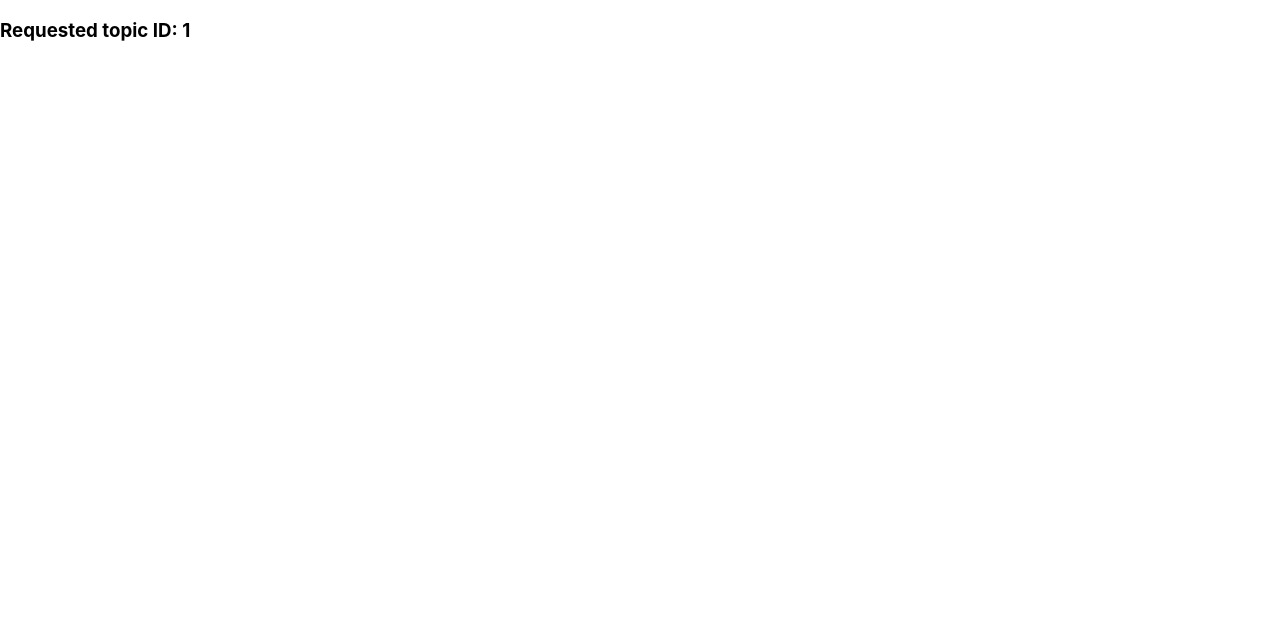
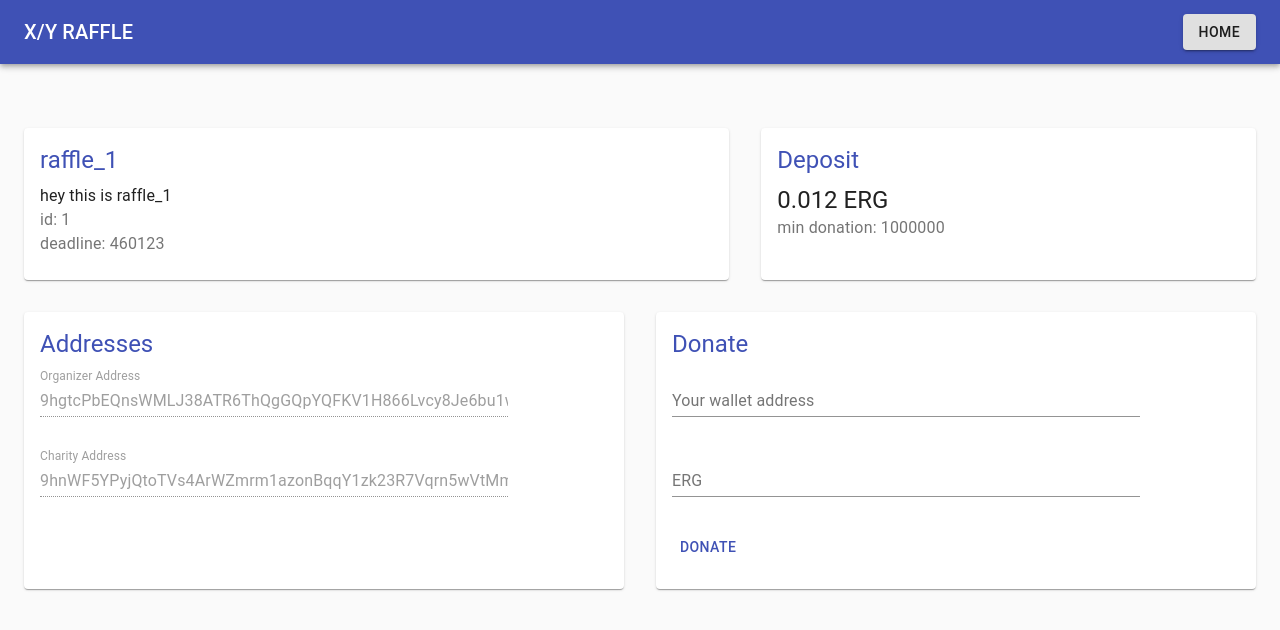
Before and after one commit to ErgoRaffle/raffle-frontend-v1, a React (Create React App) app: page /raffle/1 in a window 1280 px wide. Shown: the top 630 px of the page. Built offline with nearby package versions, Linux system fonts and the light colour scheme.

Commit message:
add raffle info page, some improvments in home and createRaffle page

```diff
--- a/src/App.js
+++ b/src/App.js
@@ -18,6 +18,7 @@ import {
 } from "react-router-dom";
 
 import Home from './home';
+import Raffle from './raffle';
 import CreateRaffle from './createRaffle';
 
 export function Copyright() {
@@ -52,8 +53,3 @@ export default function App() {
     </Router>
   );
 }
-
-function Raffle() {
-    let { id } = useParams();
-    return <h3>Requested topic ID: {id}</h3>;
-}
--- a/src/createRaffle.js
+++ b/src/createRaffle.js
@@ -1,4 +1,6 @@
 import React from 'react';
+import AppBar from '@material-ui/core/AppBar';
+import Toolbar from '@material-ui/core/Toolbar';
 import Avatar from '@material-ui/core/Avatar';
 import Button from '@material-ui/core/Button';
 import CssBaseline from '@material-ui/core/CssBaseline';
@@ -78,6 +80,14 @@ export default function CreateRaffle() {
     };
 
   return (
+    <React.Fragment>
+    <AppBar position="relative">
+    <Toolbar>
+        <Typography variant="h6" color="inherit" noWrap className={classes.title}>
+        X/Y RAFFLE
+        </Typography>
+    </Toolbar>
+    </AppBar>
     <Container component="main" maxWidth="xs">
       <CssBaseline />
       <div className={classes.paper}>
@@ -181,5 +191,6 @@ export default function CreateRaffle() {
         <Copyright />
       </Box>
     </Container>
+    </React.Fragment>
   );
 }
--- a/src/home.js
+++ b/src/home.js
@@ -81,6 +81,16 @@ export default function Home() {
             deadline: 2000
         }
     ]);
+    /* Get list of raffles from back-end */
+    /*
+    React.useEffect(() => {
+        axios.get(`https://jsonplaceholder.typicode.com/users`)
+        .then(res => {
+        const persons = res.data;
+        setRaffles(persons)
+        })
+    }, []);
+    */
 
   return (
     <React.Fragment>
@@ -98,17 +108,17 @@ export default function Home() {
         </Toolbar>
       </AppBar>
       <main>
-        <Container className={classes.cardGrid} maxWidth="md">
+        <Container className={classes.cardGrid} maxWidth="lg">
           {/* End hero unit */}
           <Grid container spacing={4}>
             {raffles.map((raffle, ind) => (
-              <Grid item xs={12} sm={6} md={4}>
+              <Grid item xs={12} sm={6} md={4} lg={3}>
                 <Card className={classes.card}>
                   <CardContent className={classes.cardContent}>
-                    <Typography gutterBottom variant="h5" component="h2">
+                    <Typography gutterBottom variant="h5" color="primary" component="h2">
                       {raffle.name}
                     </Typography>
-                    <Typography align="center">
+                    <Typography>
                       {raffle.description}
                     </Typography>
                     <Typography color="textSecondary">
--- a/src/raffle.js
+++ b/src/raffle.js
@@ -9,6 +9,11 @@ import Button from '@material-ui/core/Button';
 import Typography from '@material-ui/core/Typography';
 import Grid from '@material-ui/core/Grid';
 import axios from 'axios';
+import AppBar from '@material-ui/core/AppBar';
+import Toolbar from '@material-ui/core/Toolbar';
+import CssBaseline from '@material-ui/core/CssBaseline';
+import Container from '@material-ui/core/Container';
+import TextField from '@material-ui/core/TextField';
 import {
   BrowserRouter as Router,
   Switch,
@@ -17,39 +22,58 @@ import {
   useParams
 } from "react-router-dom";
 
-export default function App() {
-  return (
-    <Router>
-      <div>
-        <Switch>
-          <Route path="/raffle/:id">
-            <Raffle />
-          </Route>
-          <Route path="/">
-            <Home />
-          </Route>
-        </Switch>
-      </div>
-    </Router>
-  );
-}
+const useStyles = makeStyles((theme) => ({
+  icon: {
+    marginRight: theme.spacing(2),
+  },
+  heroContent: {
+    backgroundColor: theme.palette.background.paper,
+    padding: theme.spacing(8, 0, 6),
+  },
+  heroButtons: {
+    marginTop: theme.spacing(4),
+  },
+  cardGrid: {
+    paddingTop: theme.spacing(8),
+    paddingBottom: theme.spacing(8),
+  },
+  card: {
+    height: '100%',
+    display: 'flex',
+    flexDirection: 'column',
+  },
+  cardMedia: {
+    paddingTop: '56.25%', // 16:9
+  },
+  cardContent: {
+    flexGrow: 1,
+  },
+  title: {
+    flexGrow: 1,
+  },
+  footer: {
+    backgroundColor: theme.palette.background.paper,
+    padding: theme.spacing(6),
+  },
+}));
 
-function Home() {
-    const [raffles, setRaffles] = React.useState([
+export default function Raffle() {
+    let { id } = useParams();
+
+    const classes = useStyles();
+    const [raffle, setRaffle] = React.useState(
         {
             id: 1,
             name: "raffle_1",
             description: "hey this is raffle_1",
-            deadline: 1000
-        },
-        {
-            id: 2,
-            name: "raffle_2",
-            description: "hey this is raffle_2",
-            deadline: 2000
-        }
-    ]);
-
+            deadline: 460123,
+            erg: 12000000,
+            organizer_addr: "9hgtcPbEQnsWMLJ38ATR6ThQgGQpYQFKV1H866Lvcy8Je6bu1wn",
+            charity_addr: "9hnWF5YPyjQtoTVs4ArWZmrm1azonBqqY1zk23R7Vqrn5wVtMmK",
+            min: 1000000
+        });
+    /* Get raffle data from back-end */
+    /*
     React.useEffect(() => {
         axios.get(`https://jsonplaceholder.typicode.com/users`)
         .then(res => {
@@ -57,41 +81,133 @@ function Home() {
         setRaffles(persons)
         })
     }, []);
+    */
 
     return (
-        <div>
-            <Grid container spacing={3}>>
-            {raffles.map((raffle, ind) => (
-                <Grid item xs={12} md={4} lg={3}>
-                    <Card>
-                        <CardContent>
-                            <Typography color="textSecondary" gutterBottom>
+    <React.Fragment>
+      <CssBaseline />
+      <AppBar position="relative">
+        <Toolbar>
+          <Typography variant="h6" color="inherit" noWrap className={classes.title}>
+            X/Y RAFFLE
+          </Typography>
+          <Link to="/">
+            <Button variant="contained">
+                Home
+            </Button>
+          </Link>
+        </Toolbar>
+      </AppBar>
+      <main>
+        <Container className={classes.cardGrid} maxWidth="lg">
+          {/* End hero unit */}
+          <Grid container spacing={4}>
+              <Grid item xs={12} md={7}>
+                <Card className={classes.card}>
+                  <CardContent className={classes.cardContent}>
+                    <Typography gutterBottom variant="h5" color="primary" component="h2">
                       {raffle.name}
                     </Typography>
-                            <Typography variant="h5" component="h2">
+                    <Typography>
                       {raffle.description}
                     </Typography>
                     <Typography color="textSecondary">
-                            adjective
+                      id: {raffle.id}
                     </Typography>
-                            <Typography variant="body2" component="p">
-                            {raffle.deadline}
-                            <br />
-                            {'"a benevolent smile"'}
+                    <Typography color="textSecondary">
+                      deadline: {raffle.deadline}
                     </Typography>
                   </CardContent>
-                        <CardActions>
-                            <Link to={`/raffle/${raffle.id}`}>Topics</Link>
-                        </CardActions>
                 </Card>
               </Grid>
-            ))}
+              <Grid item xs={12} md={5}>
+                <Card className={classes.card}>
+                  <CardContent className={classes.cardContent}>
+                    <Typography gutterBottom variant="h5" color="primary" component="h2">
+                      Deposit
+                    </Typography>
+                    <Typography component="p" variant="h5">
+                        {raffle.erg / 1000000000} ERG
+                    </Typography>
+                    <Typography color="textSecondary">
+                      min donation: {raffle.min}
+                    </Typography>
+                  </CardContent>
+                </Card>
               </Grid>
-        </div>
-    );
+              <Grid item xs={12} md={6}>
+                <Card className={classes.card}>
+                  <CardContent className={classes.cardContent}>
+                    <Typography gutterBottom variant="h5" color="primary" component="h2">
+                      Addresses
+                    </Typography>
+                    <Grid container spacing={4}>
+                        <Grid item xs={10}>
+                        <TextField
+                            fullWidth
+                            id="organizerAddr"
+                            label="Organizer Address"
+                            name="organizerAddr"
+                            autoComplete="org_addr"
+                            disabled
+                            value={raffle.organizer_addr}
+                        />
+                        </Grid>
+                        <Grid item xs={10}>
+                        <TextField
+                            fullWidth
+                            id="charityAddr"
+                            label="Charity Address"
+                            name="charityAddr"
+                            autoComplete="chr_addr"
+                            disabled
+                            value={raffle.charity_addr}
+                        />
+                        </Grid>
+                    </Grid>
+                  </CardContent>
+                </Card>
+              </Grid>
+              <Grid item xs={12} md={6}>
+                <Card className={classes.card}>
+                  <CardContent className={classes.cardContent}>
+                    <Typography gutterBottom variant="h5" color="primary" component="h2">
+                      Donate
+                    </Typography>
+                    <Grid container spacing={4}>
+                        <Grid item xs={10}>
+                        <TextField
+                            fullWidth
+                            id="walletAddr"
+                            label="Your wallet address"
+                            name="walletAddr"
+                            autoComplete="wallet_addr"
+                        />
+                        </Grid>
+                        <Grid item xs={10}>
+                        <TextField
+                            fullWidth
+                            id="erg"
+                            label="ERG"
+                            name="erg"
+                            autoComplete="value"
+                        />
+                        </Grid>
+                        <Grid item xs={10}>
+                        <Button
+                            type="submit"
+                            color="primary"
+                            className={classes.submit}
+                        >
+                            Donate
+                        </Button>
+                        </Grid>
+                    </Grid>
+                  </CardContent>
+                </Card>
+              </Grid>
+          </Grid>
+        </Container>
+      </main>
+    </React.Fragment>)
 }
-
-function Raffle() {
-    let { id } = useParams();
-    return <h3>Requested topic ID: {id}</h3>;
-}
```
Lines whose indentation alone changed are shown as unchanged.
